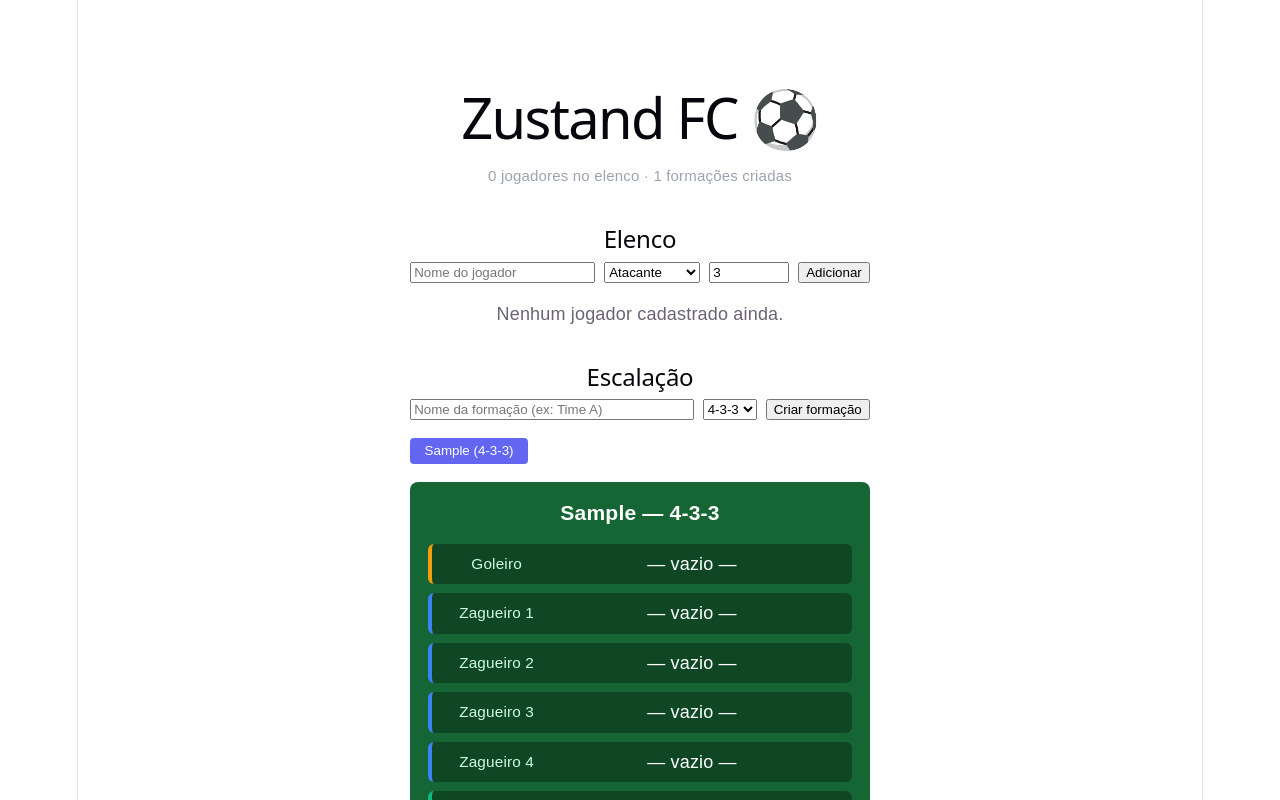
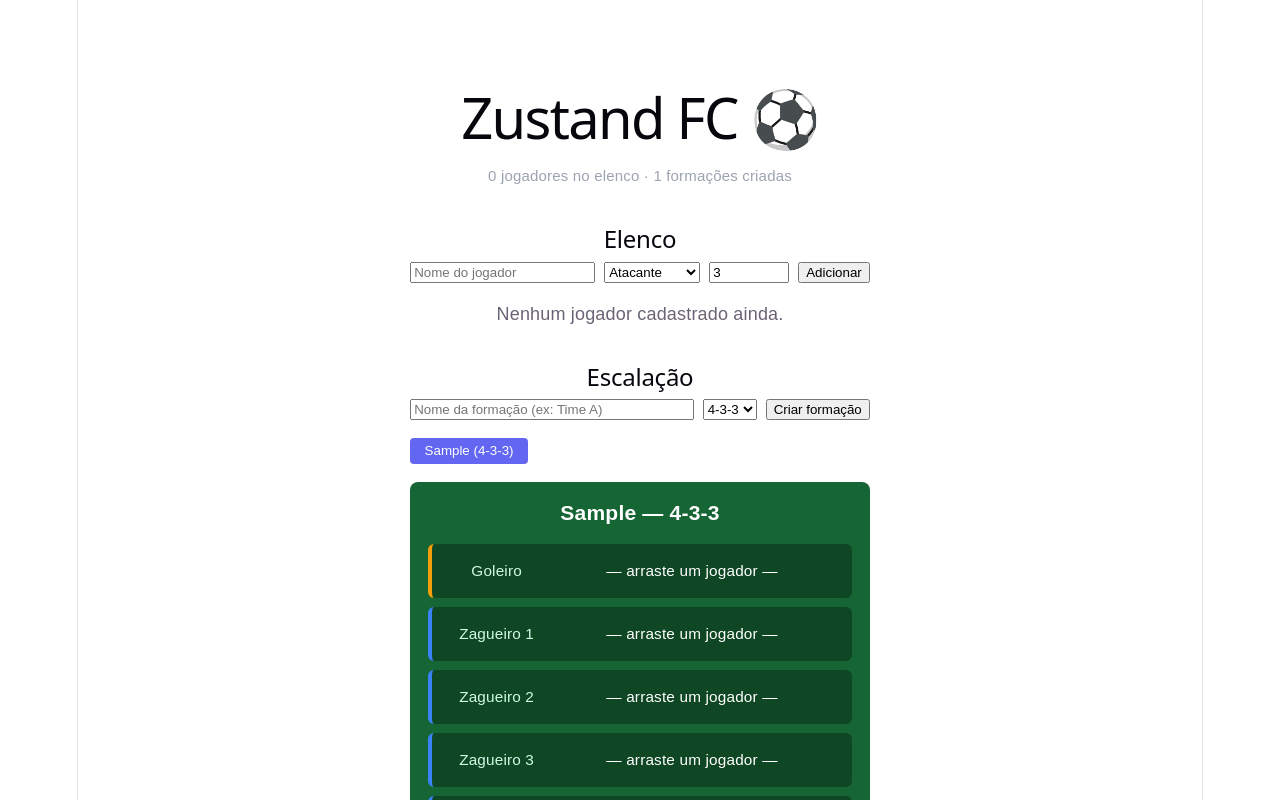
Before and after one commit to delberssoares/zustand-fc, a React (Vite) app: page / in a window 1280 px wide. Both pictures are taken after typing "Sample" into the empty fields and a click on the button "Criar formação". Shown: the top 800 px of the page. Built offline with nearby package versions, Linux system fonts and the light colour scheme.

Commit message:
feat: drag and drop na escalação com @dnd-kit/core

```diff
--- /dev/null
+++ b/src/components/DraggablePlayer.tsx
@@ -0,0 +1,32 @@
+import { useDraggable } from '@dnd-kit/core'
+import { CSS } from '@dnd-kit/utilities'
+import type { Player } from '../types/Player'
+
+interface Props {
+  player: Player
+}
+
+export function DraggablePlayer({ player }: Props) {
+  const { attributes, listeners, setNodeRef, transform, isDragging } = useDraggable({
+    id: player.id,
+    data: { player }, // dados disponíveis no onDragEnd
+  })
+
+  const style = {
+    transform: CSS.Translate.toString(transform),
+    opacity: isDragging ? 0.4 : 1,
+    cursor: 'grab',
+    padding: '0.4rem 0.8rem',
+    background: '#1f2937',
+    border: '1px solid #374151',
+    borderRadius: '6px',
+    color: 'white',
+    fontSize: '0.85rem',
+  }
+
+  return (
+    <div ref={setNodeRef} style={style} {...listeners} {...attributes}>
+      <strong>{player.name}</strong> — {player.position} (⭐ {player.rating})
+    </div>
+  )
+}
--- /dev/null
+++ b/src/components/DroppablePosition.tsx
@@ -0,0 +1,66 @@
+import { useDroppable } from '@dnd-kit/core'
+import type { FieldPosition, Player } from '../types/Player'
+
+interface Props {
+  position: FieldPosition
+  player: Player | undefined
+  formationId: string
+  onUnassign: (positionId: string) => void
+}
+
+const positionColors: Record<string, string> = {
+  'Goleiro': '#f59e0b',
+  'Zagueiro': '#3b82f6',
+  'Meio-campo': '#10b981',
+  'Atacante': '#ef4444',
+}
+
+export function DroppablePosition({ position, player, formationId, onUnassign }: Props) {
+  const { setNodeRef, isOver } = useDroppable({
+    id: position.id,
+    data: { positionId: position.id, formationId },
+  })
+
+  const color = positionColors[position.position] ?? '#6b7280'
+
+  const style = {
+    display: 'flex',
+    alignItems: 'center',
+    justifyContent: 'space-between',
+    background: isOver ? 'rgba(99,102,241,0.3)' : 'rgba(0,0,0,0.3)',
+    borderRadius: '6px',
+    padding: '0.4rem 0.8rem',
+    borderLeft: `4px solid ${color}`,
+    transition: 'background 0.15s',
+    minHeight: '2.2rem',
+  }
+
+  return (
+    <div ref={setNodeRef} style={style}>
+      <span style={{ color: '#d1fae5', fontSize: '0.85rem', minWidth: '100px' }}>
+        {position.label}
+      </span>
+
+      <span style={{ color: 'white', flex: 1, textAlign: 'center', fontSize: '0.85rem' }}>
+        {player ? `${player.name} (⭐ ${player.rating})` : '— arraste um jogador —'}
+      </span>
+
+      {player && (
+        <button
+          onClick={() => onUnassign(position.id)}
+          style={{
+            background: 'transparent',
+            border: '1px solid #ef4444',
+            color: '#ef4444',
+            borderRadius: '4px',
+            cursor: 'pointer',
+            padding: '0.2rem 0.5rem',
+            fontSize: '0.75rem',
+          }}
+        >
+          remover
+        </button>
+      )}
+    </div>
+  )
+}
--- a/src/components/FormationField.tsx
+++ b/src/components/FormationField.tsx
@@ -1,27 +1,50 @@
+import { DndContext } from '@dnd-kit/core'
+import type { DragEndEvent } from '@dnd-kit/core'
 import { useAppStore } from '../store/useAppStore'
-
-const positionColors: Record<string, string> = {
-  'Goleiro': '#f59e0b',
-  'Zagueiro': '#3b82f6',
-  'Meio-campo': '#10b981',
-  'Atacante': '#ef4444',
-}
+import { DraggablePlayer } from './DraggablePlayer'
+import { DroppablePosition } from './DroppablePosition'
 
 export function FormationField() {
   const formations = useAppStore((state) => state.formations)
   const activeFormationId = useAppStore((state) => state.activeFormationId)
   const setActiveFormation = useAppStore((state) => state.setActiveFormation)
+  const assignPlayer = useAppStore((state) => state.assignPlayer)
   const unassignPlayer = useAppStore((state) => state.unassignPlayer)
   const players = useAppStore((state) => state.players)
 
   const activeFormation = formations.find((f) => f.id === activeFormationId)
+
+  // IDs de jogadores já alocados em alguma posição da formação ativa
+  const assignedPlayerIds = new Set(
+    activeFormation?.positions.map((p) => p.playerId).filter(Boolean)
+  )
+
+  // Só mostra jogadores que ainda não estão em nenhuma posição
+  const availablePlayers = players.filter((p) => !assignedPlayerIds.has(p.id))
+
+  function handleDragEnd(event: DragEndEvent) {
+    const { active, over } = event
+
+    // active = o jogador que foi arrastado
+    // over = o slot onde ele foi solto (ou null se solto fora)
+    if (!over || !activeFormation) return
+
+    const playerId = active.id as string
+    const positionId = over.id as string
+
+    // Verifica se o slot já tem jogador — se sim, não faz nada
+    const targetPosition = activeFormation.positions.find((p) => p.id === positionId)
+    if (targetPosition?.playerId) return
+
+    assignPlayer(activeFormation.id, positionId, playerId)
+  }
 
   if (formations.length === 0) {
     return <p>Nenhuma formação criada ainda.</p>
   }
 
   return (
-    <div>
+    <DndContext onDragEnd={handleDragEnd}>
       {/* Seletor de formação ativa */}
       <div style={{ display: 'flex', gap: '0.5rem', marginBottom: '1rem', flexWrap: 'wrap' }}>
         {formations.map((f) => (
@@ -42,8 +65,9 @@ export function FormationField() {
         ))}
       </div>
 
+      {activeFormation && (
+        <div style={{ display: 'flex', flexDirection: 'column', gap: '1rem' }}>
           {/* Campo */}
-      {activeFormation && (
           <div
             style={{
               background: '#166534',
@@ -60,50 +84,37 @@ export function FormationField() {
 
             {activeFormation.positions.map((pos) => {
               const player = players.find((p) => p.id === pos.playerId)
-            const color = positionColors[pos.position] ?? '#6b7280'
-
               return (
-              <div
+                <DroppablePosition
                   key={pos.id}
-                style={{
-                  display: 'flex',
-                  alignItems: 'center',
-                  justifyContent: 'space-between',
-                  background: 'rgba(0,0,0,0.3)',
-                  borderRadius: '6px',
-                  padding: '0.4rem 0.8rem',
-                  borderLeft: `4px solid ${color}`,
-                }}
-              >
-                <span style={{ color: '#d1fae5', fontSize: '0.85rem', minWidth: '100px' }}>
-                  {pos.label}
-                </span>
-
-                <span style={{ color: 'white', flex: 1, textAlign: 'center' }}>
-                  {player ? `${player.name} (⭐ ${player.rating})` : '— vazio —'}
-                </span>
-
-                {player && (
-                  <button
-                    onClick={() => unassignPlayer(activeFormation.id, pos.id)}
-                    style={{
-                      background: 'transparent',
-                      border: '1px solid #ef4444',
-                      color: '#ef4444',
-                      borderRadius: '4px',
-                      cursor: 'pointer',
-                      padding: '0.2rem 0.5rem',
-                      fontSize: '0.75rem',
-                    }}
-                  >
-                    remover
-                  </button>
-                )}
-              </div>
+                  position={pos}
+                  player={player}
+                  formationId={activeFormation.id}
+                  onUnassign={(positionId) => unassignPlayer(activeFormation.id, positionId)}
+                />
               )
             })}
           </div>
+
+          {/* Elenco disponível pra arrastar */}
+          <div>
+            <h4 style={{ margin: '0 0 0.5rem' }}>
+              Jogadores disponíveis ({availablePlayers.length})
+            </h4>
+            {availablePlayers.length === 0 ? (
+              <p style={{ color: '#9ca3af', fontSize: '0.85rem' }}>
+                Todos os jogadores estão escalados.
+              </p>
+            ) : (
+              <div style={{ display: 'flex', flexDirection: 'column', gap: '0.4rem' }}>
+                {availablePlayers.map((player) => (
+                  <DraggablePlayer key={player.id} player={player} />
+                ))}
+              </div>
             )}
           </div>
+        </div>
+      )}
+    </DndContext>
   )
 }
```
Lines whose indentation alone changed are shown as unchanged.
